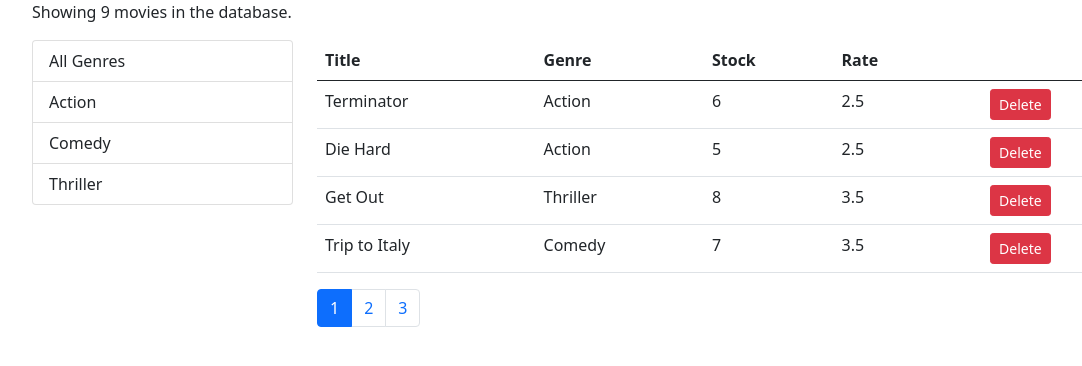
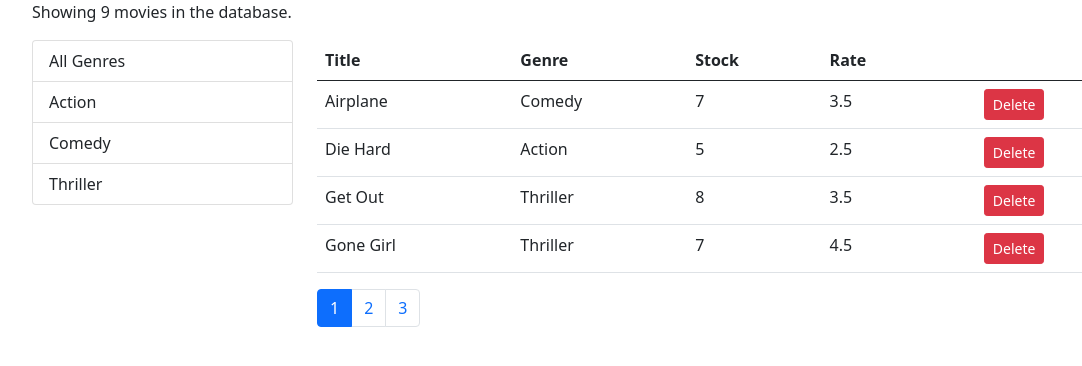
Before and after one commit to GRy82/vidlyUIRepo, a React (Create React App) app: page / in a window 1280 px wide. Shown: the top 366 px of the page, without its empty margins (50-1132 px from the left). Built offline with nearby package versions, Linux system fonts and the light colour scheme; the HTML template or start-up script is replaced by a standard one.

Commit message:
movies can now be sorted by column, in asc or desc order, and that order can be toggled.

```diff
--- a/src/components/movies.jsx
+++ b/src/components/movies.jsx
@@ -5,6 +5,7 @@
 import { paginate } from '../util/pagination';
 import { getGenres } from '../services/fakeGenreService';
 import ListGroup from './common/listGroup';
+import _ from 'lodash';
 
 class Movies extends Component {
     state = {
@@ -12,6 +13,7 @@
         genres: [],
         pageSize: 4,
         currentPage: 1,
+        sortColumn: { path: 'title', order: 'asc' },
         selectedGenre: null
     }
 
@@ -43,12 +45,21 @@
     }
 
     handleSort = path => {
-
+        const sortColumn = {...this.state.sortColumn};
+        if(sortColumn.path === path)
+            sortColumn.order = sortColumn.order === 'asc' ? 'desc' : 'asc';
+        else{
+            sortColumn.path = path;
+            sortColumn.order = 'asc';
+        }
+        this.setState({ sortColumn });
     }
 
     render() {
         const { length: count } = this.state.movies;
-        const { pageSize, currentPage, movies: allMovies, genres, selectedGenre } = this.state;
+        const { pageSize, currentPage, movies: allMovies,
+            genres, sortColumn, selectedGenre
+        } = this.state;
 
         if(count === 0)
             return <p>There are no movies in the database.</p>
@@ -56,7 +67,9 @@
         const filtered = selectedGenre && selectedGenre._id ?
         allMovies.filter(movie => selectedGenre._id === movie.genre._id) : allMovies;
 
-        const movies = paginate(filtered, currentPage, pageSize);
+        const sorted = _.orderBy(filtered, [sortColumn.path], [sortColumn.order]);
+
+        const movies = paginate(sorted, currentPage, pageSize);
 
         return (
             <div className="row">
--- a/src/components/moviesTable.jsx
+++ b/src/components/moviesTable.jsx
@@ -2,7 +2,7 @@
 import Like from './common/like';
 
 const MoviesTable = (props) => {
-    const { onLike, onDelete, movies } = props;
+    const { onLike, onDelete, movies, onSort } = props;
 
     return (
         <table className="table col">
```
